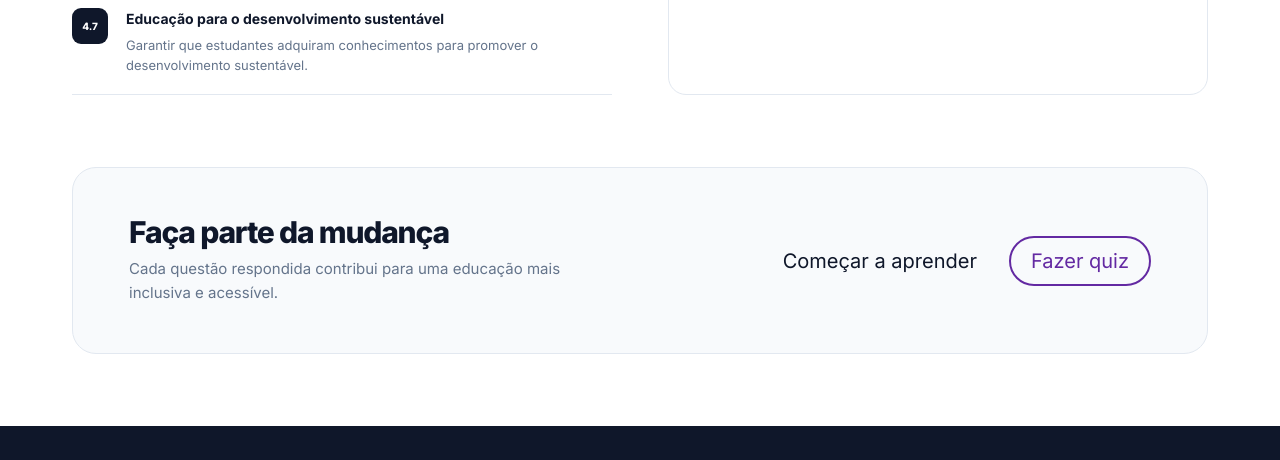
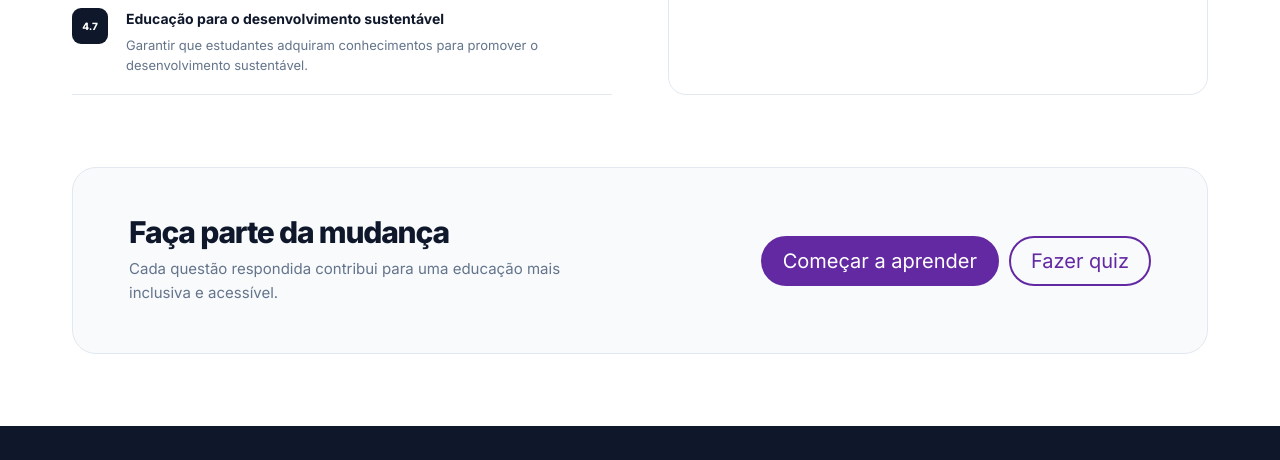
Before and after one commit to robsoncdesouza/math_mais, a plain HTML site: page ods4.html in a window 1280 px wide. Shown: the part 1446-1906 px from the top of the page. Drawn offline with Linux system fonts and the light colour scheme; a script that the page names is missing.

Commit message:
fix: arrumei uma class de botao

```diff
--- a/ods4.html
+++ b/ods4.html
@@ -505,7 +505,7 @@
 
                 <div class="actions">
 
-                    <a href="conteudos.html" class="btn btn-primary btn-lg">
+                    <a href="conteudos.html" class="btn btn-filled btn-lg">
 
                         Começar a aprender
 
```
